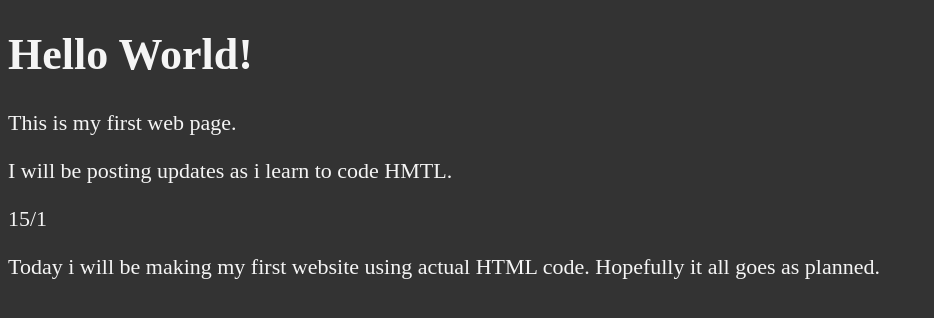
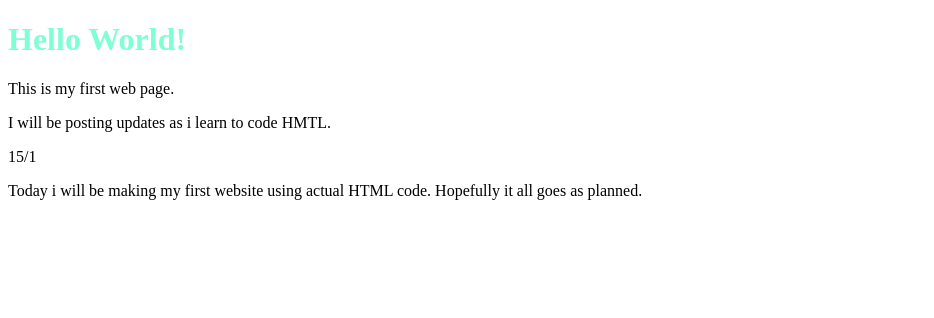
Before and after one commit to rejnertj/My-first-website, a plain HTML site: page index.html in a window 1280 px wide. Shown: the whole page, without its empty margins (0-934 px from the left). Drawn offline with Linux system fonts and the light colour scheme; files that its build step writes are made by us from their sources.

Commit message:
updated 21/1

```diff
--- a/index.html
+++ b/index.html
@@ -7,7 +7,7 @@
         <meta name="description" content="This will be a diary of my journey through learning to code HTML.">
         <title>My First Web Page</title>
         <link rel="icon" href="html5.png" type="image/x-icon">
-        <link rel="stylesheet" href="main.css" type="text/css">
+        <link rel="stylesheet" href="styles/index.css" type="text/css">
     </head>
 
     <body>
--- /dev/null
+++ b/styles/index.css
@@ -0,0 +1,5 @@
+h1 {
+    color: aquamarine;
+}
+
+/*This is just to try using colours*/
--- a/styles/main.css
+++ /dev/null
@@ -1,7 +0,0 @@
-html {
-    font-size: 22px
-}
-body {
-    background-color: #333;
-    color: whitesmoke;
-}
```
